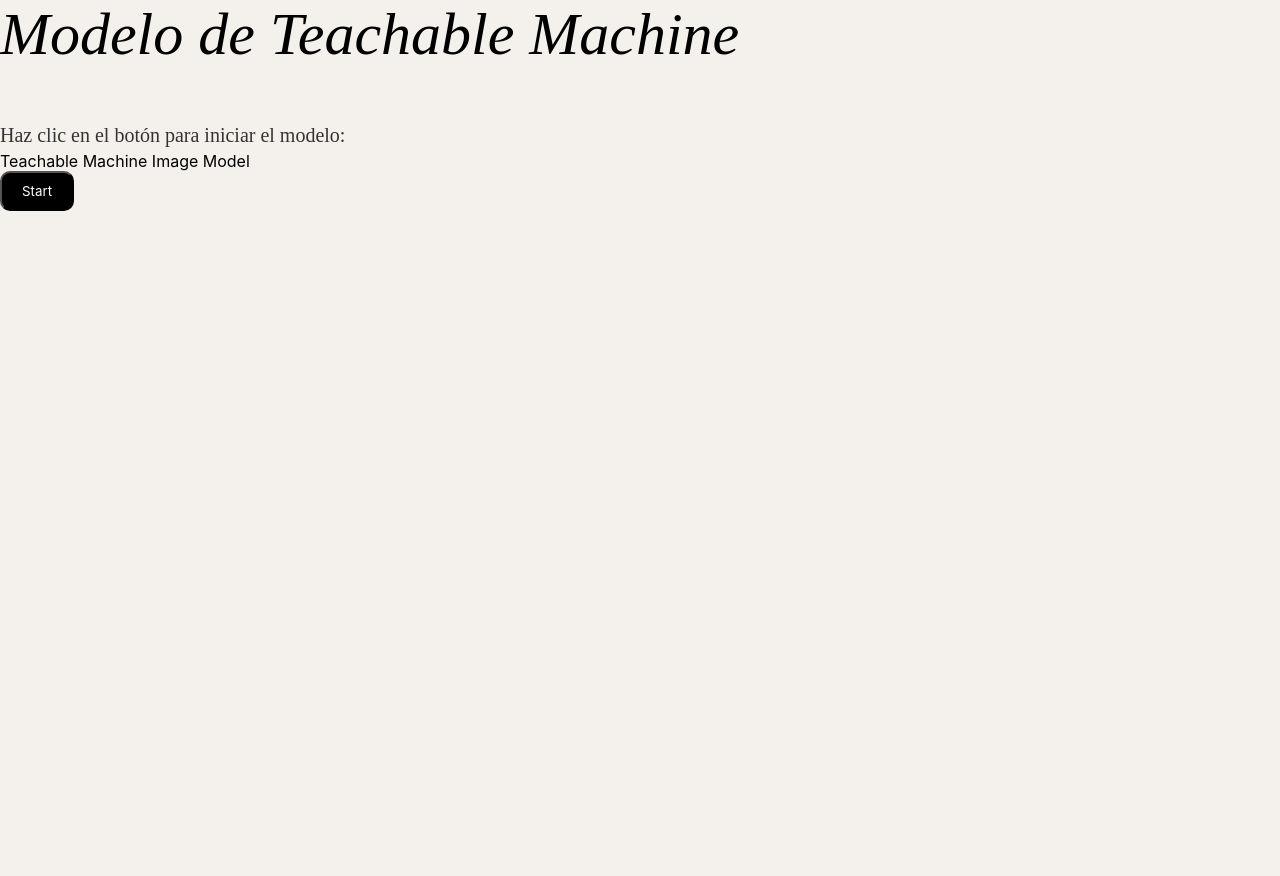
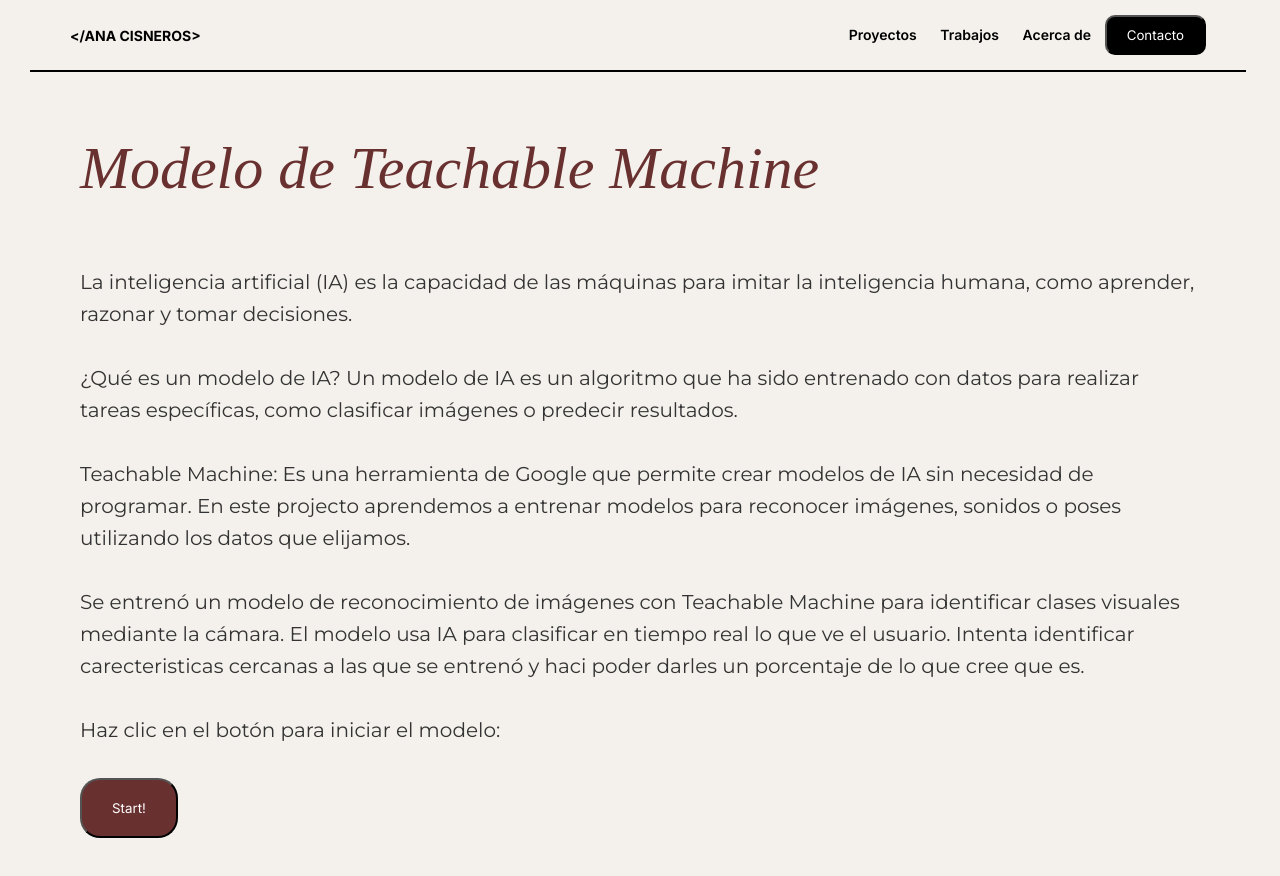
Before and after one commit to 203477/in-the-pipe-line, a plain HTML site: page teachable machine.html in a window 1280 px wide. Before the commit the page ends 800 px from the top, so only its background shows below. Drawn offline with Linux system fonts and the light colour scheme; a web font is replaced by a local one.

Commit message:
teachable machine

```diff
--- a/styles.css
+++ b/styles.css
@@ -163,7 +163,31 @@ button:hover {
   color: black;
 }
 
+#text {
+  h1{
+    color: rgb(105, 48, 48);
+  }
 
+  font-size: 20px;
+  font-family: 'montserrat';
+  line-height: 1.6;
+
+  button {
+  display: inline-block;
+  padding: 20px 30px;
+  background-color: rgb(105, 48, 48);
+  color: white;
+  text-align: center;
+  text-decoration: none;
+  transition: background-color 0.3s;
+  border-radius: 20px;
+}
+
+button:hover {
+  background-color: #fff;
+  color: black;
+}
+}
 
 h1 {
   font-size: 60px;
--- a/teachable machine.html
+++ b/teachable machine.html
@@ -1,17 +1,85 @@
-<!-- teachable.html -->
 <!DOCTYPE html>
 <html lang="en">
 <head>
     <meta charset="UTF-8">
     <meta name="viewport" content="width=device-width, initial-scale=1.0">
-    <title>Teachable Machine - Ana Cisneros</title>
+    <title>Ana Cisneros</title>
     <link rel="stylesheet" href="styles.css">
+    <style>
+@import url('https://fonts.googleapis.com/css2?family=Space+Mono:ital,wght@0,400;0,700;1,400;1,700&family=Stint+Ultra+Condensed&display=swap');
+</style>
+    <link href="https://fonts.googleapis.com/css2?family=Montserrat:wght@300;400;600&display=swap" rel="stylesheet">
+    <link rel="preconnect" href="https://fonts.googleapis.com">
+<link rel="preconnect" href="https://fonts.gstatic.com" crossorigin>
+<link href="https://fonts.googleapis.com/css2?family=Inter:ital,opsz,wght@0,14..32,100..900;1,14..32,100..900&display=swap" rel="stylesheet">
+
 </head>
 <body>
+    <nav class="navbar">
+        <div class="nav-left">
+          <a href="index.html"><b>&lt;/ANA CISNEROS&gt;</b></a>
+        </div>
+      <!-- <div class="nav-center">
+          <a href="index.html">Null</a>*//
+        </div> -->
+          <div class="nav-right">
+            <a href="first sketch.html" style="padding: 10px;">Proyectos</a>
+            <div class="dropdown">
+              <a href="#tareas" style="padding: 10px;">Trabajos</a>
+              <div class="dropdown-content">
+                <a href="tarea1.html">Presentación StackOverflow</a>
+                <a href="tarea2.html">Aplicaciones Populares</a>
+                <a href="https://docs.google.com/document/d/1yxzm-_iI2wRMtknRWfRpq1-EErxHiTPqSnH0Hs6z3_8/edit?usp=sharing">La era digital</a>
+                <a href="tarea4.html">¿Qué es Python?</a>
+                <a href="tarea5.py">Sistema de Inventario</a>
+                <a href="teachable machine.html">Teachable machine</a>
+
+                <div style="position: relative; width: 100%; height: 0; padding-top: 56.2500%;
+                  padding-bottom: 0; box-shadow: 0 2px 8px 0 rgba(63,69,81,0.16); margin-top: 1.6em; margin-bottom: 0.9em; overflow: hidden;
+                  border-radius: 8px; will-change: transform;">
+                   <iframe loading="lazy" style="position: absolute; width: 100%; height: 100%; top: 0; left: 0; border: none; padding: 0;margin: 0;"
+                     src="https://www.canva.com/design/DAGmHwAzXS0/DbwWc1L5NTxLmaZFV49low/view?embed" allowfullscreen="allowfullscreen" allow="fullscreen">
+                   </iframe>
+                 </div>
+                 <a href="https:&#x2F;&#x2F;www.canva.com&#x2F;design&#x2F;DAGmHwAzXS0&#x2F;DbwWc1L5NTxLmaZFV49low&#x2F;view?utm_content=DAGmHwAzXS0&amp;utm_campaign=designshare&amp;utm_medium=embeds&amp;utm_source=link" target="_blank" rel="noopener">Sistemas Operativos </a>
+              </div>
+
+
+
+
+
+            </div>
+            <a href="index.html#about" style="padding: 10px;">Acerca de</a>
+            <a href="index.html#contact"><button>Contacto</button></a>
+          </div>
+
+
+        </div>
+    </nav>
+
+<body>
+    <section class="hero" id="text">
+        <div class="hero-content">
+
     <h1>Modelo de Teachable Machine</h1>
-    <p>Haz clic en el botón para iniciar el modelo:</p>
-    <div>Teachable Machine Image Model</div>
-<button type="button" onclick="init()">Start</button>
+    <p>La inteligencia artificial (IA) es la capacidad de las máquinas para imitar la inteligencia humana, como aprender, razonar y tomar decisiones.
+        <br>
+        <br>
+        ¿Qué es un modelo de IA? Un modelo de IA es un algoritmo que ha sido entrenado con datos para realizar tareas específicas, como clasificar imágenes o predecir resultados.
+        <br>
+        <br>
+        Teachable Machine: Es una herramienta de Google que permite crear modelos de IA sin necesidad de programar. En este projecto aprendemos a entrenar modelos para reconocer imágenes, sonidos o poses utilizando los datos que elijamos.
+        <br>
+        <br>
+
+        Se entrenó un modelo de reconocimiento de imágenes con Teachable Machine para identificar clases visuales mediante la cámara. El modelo usa IA para clasificar en tiempo real lo que ve el usuario. Intenta identificar carecteristicas cercanas a las que se entrenó y haci poder darles un porcentaje de lo que cree que es.
+        <br>
+        <br>
+        Haz clic en el botón para iniciar el modelo:
+        <br>
+        <br>
+    </p>
+<button type="button" onclick="init()">Start!</button>
 <div id="webcam-container"></div>
 <div id="label-container"></div>
 <script src="https://cdn.jsdelivr.net/npm/@tensorflow/tfjs@latest/dist/tf.min.js"></script>
@@ -39,7 +107,7 @@
 
         // Convenience function to setup a webcam
         const flip = true; // whether to flip the webcam
-        webcam = new tmImage.Webcam(200, 200, flip); // width, height, flip
+        webcam = new tmImage.Webcam(400, 400, flip); // width, height, flip
         await webcam.setup(); // request access to the webcam
         await webcam.play();
         window.requestAnimationFrame(loop);
@@ -69,6 +137,7 @@
         }
     }
 </script>
+</div>
 
 
 
```
